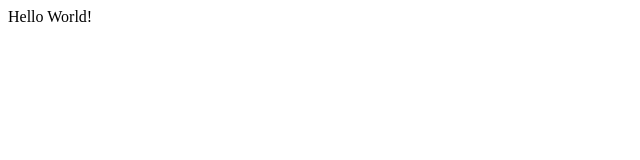
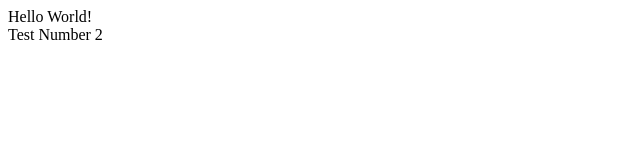
Before and after one commit to ArtSkyes/demo-repo, a plain HTML site: page index.html in a window 1280 px wide. Shown: the full height of the page, 0-640 px from the left. Drawn offline with Linux system fonts and the light colour scheme.

Commit message:
Updated html

```diff
--- a/index.html
+++ b/index.html
@@ -1 +1,2 @@
 <div>Hello World!</div>
+<div>Test Number 2</div>
```
